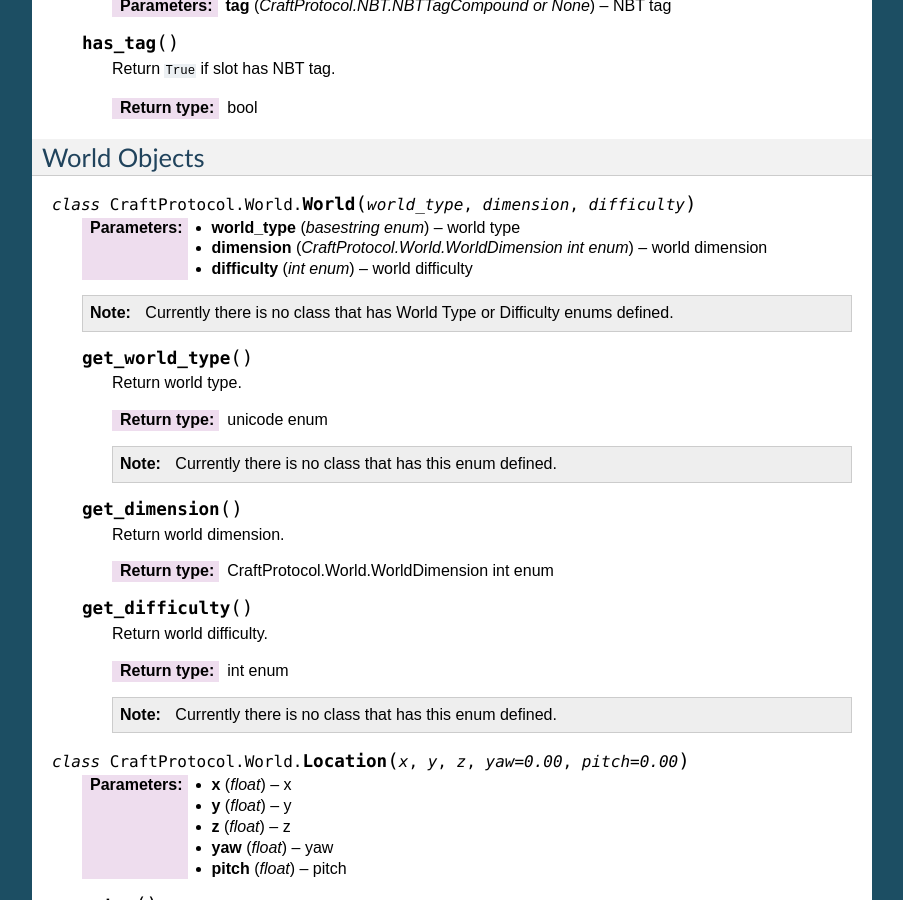
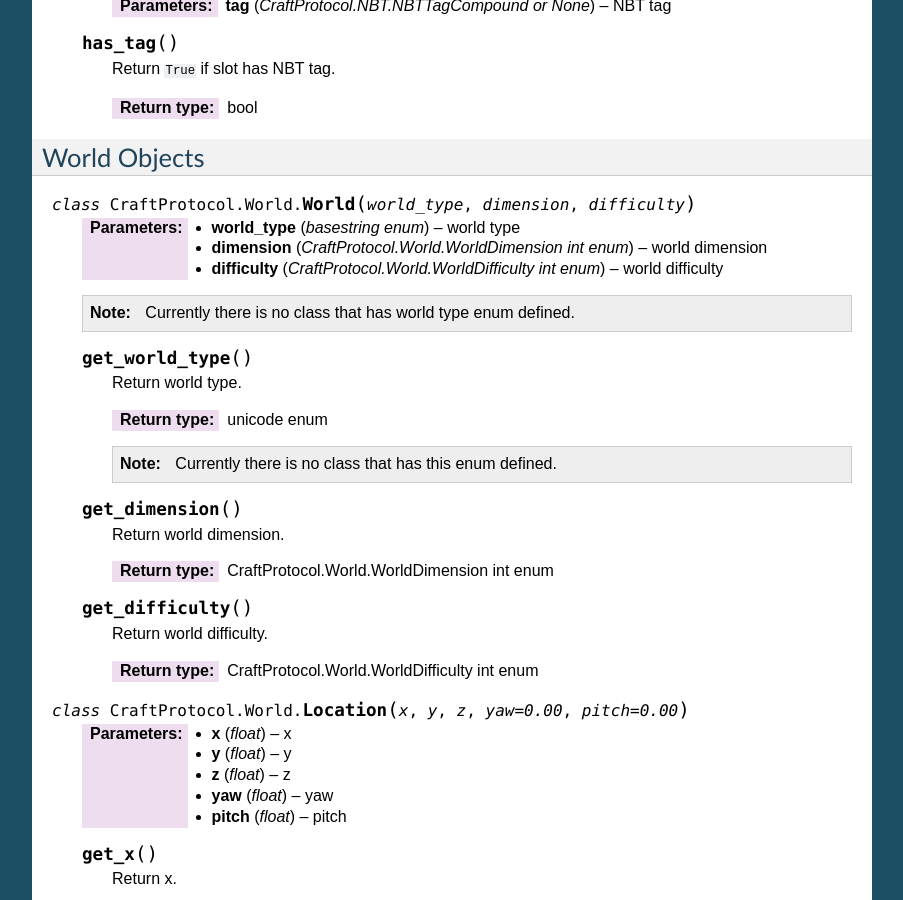
Before and after one commit to Toranktto/CraftProtocol, a Sphinx documentation site: the page built from docs/index.rst, in a window 1280 px wide and 900 px high, scrolled down 5974 px. Shown: the whole window, without its empty margins (198-1101 px from the left). Built offline with Sphinx 7.4.7, drawn with Linux system fonts in a browser that asks for light colours; the version number could not be read and is left out.

Commit message:
Added world difficulty enum

```diff
--- a/docs/index.rst
+++ b/docs/index.rst
@@ -401,10 +401,10 @@ World Objects
     :param difficulty: world difficulty
     :type world_type: basestring enum
     :type dimension: CraftProtocol.World.WorldDimension int enum
-    :type difficulty: int enum
+    :type difficulty: CraftProtocol.World.WorldDifficulty int enum
 
     .. note::
-        Currently there is no class that has World Type or Difficulty enums defined.
+        Currently there is no class that has world type enum defined.
 
     .. method:: get_world_type()
 
@@ -425,10 +425,7 @@ World Objects
 
         Return world difficulty.
 
-        :rtype: int enum
-
-        .. note::
-            Currently there is no class that has this enum defined.
+        :rtype: CraftProtocol.World.WorldDifficulty int enum
 
 .. class:: CraftProtocol.World.Location(x, y, z, yaw=0.00, pitch=0.00)
 
```
Also changed, not shown: 2 other files.
